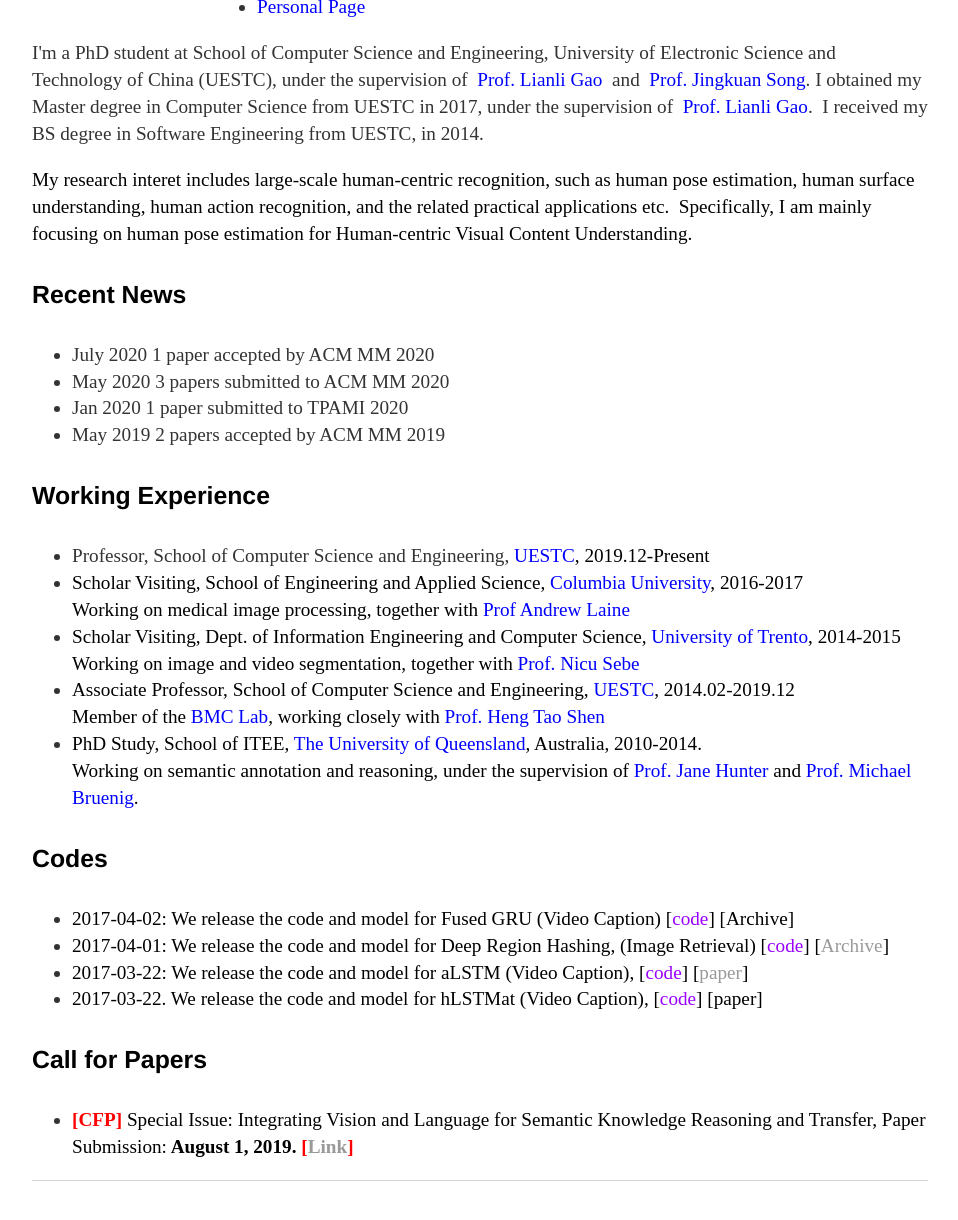
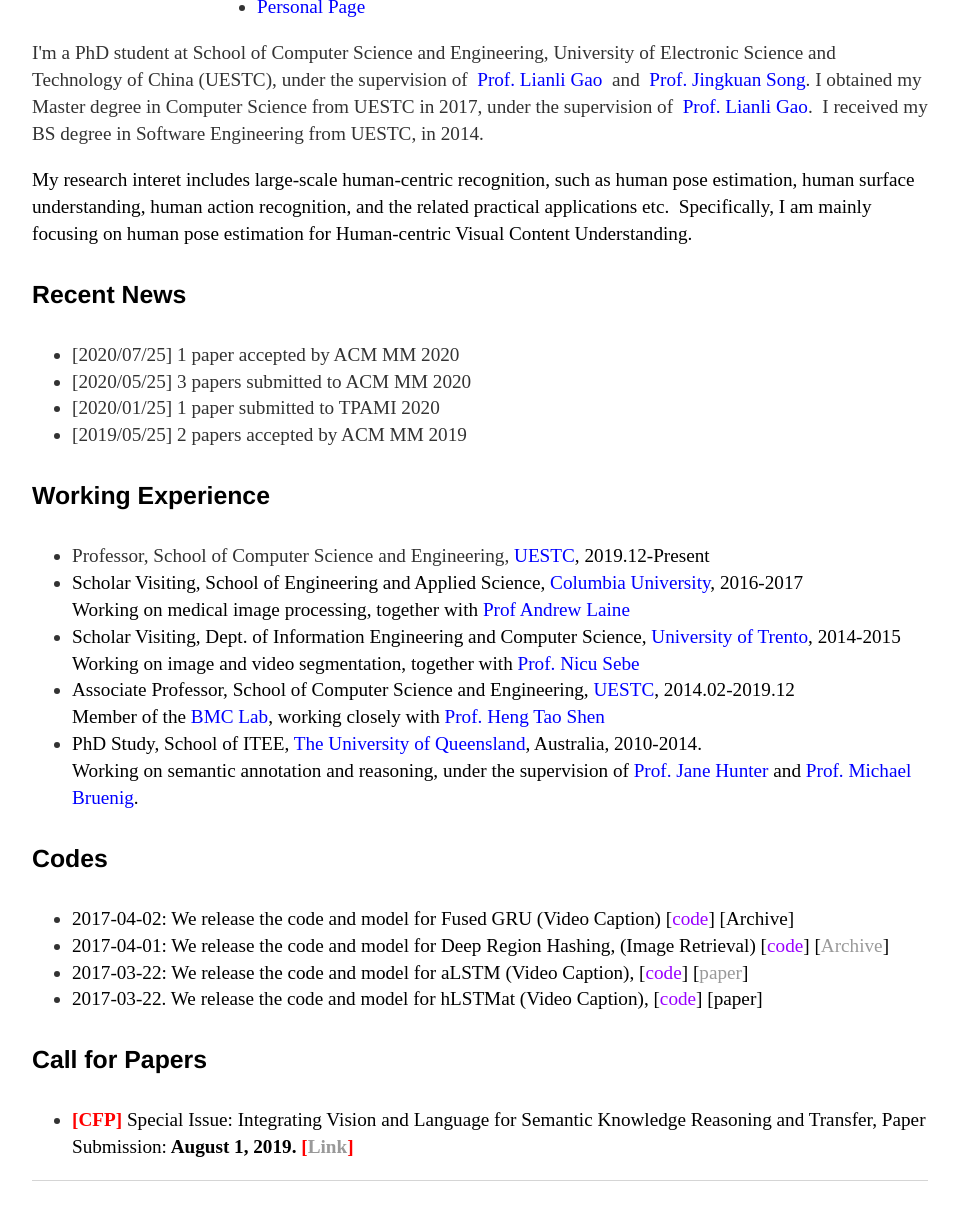
Before and after one commit to cfm-wxh/xuanhanwang.github.io, a Jekyll site: the page built from index.html, in a window 1280 px wide, cut to the strip 381-1622 px from the top of the page. Shown: the top 1220 px of the strip, without its empty margins (160-1118 px from the left). Built offline with Jekyll 4.4.1, drawn with Linux system fonts in a browser that asks for light colours.

Commit message:
Update index.html

```diff
--- a/index.html
+++ b/index.html
@@ -33,10 +33,10 @@
 
 <h4> Recent News</h4>
 	<ul>
-	<li>July 2020 1 paper accepted by ACM MM 2020 </li>
-	<li>May 2020 3 papers submitted to ACM MM 2020 </li>
-	<li>Jan 2020 1 paper submitted to TPAMI 2020</li>
-	<li>May 2019 2 papers accepted by ACM MM 2019</li>
+	<li>[2020/07/25] 1 paper accepted by ACM MM 2020 </li>
+	<li>[2020/05/25] 3 papers submitted to ACM MM 2020 </li>
+	<li>[2020/01/25] 1 paper submitted to TPAMI 2020</li>
+	<li>[2019/05/25] 2 papers accepted by ACM MM 2019</li>
 	</ul>
 
 <h4>Working Experience</h4>
```
